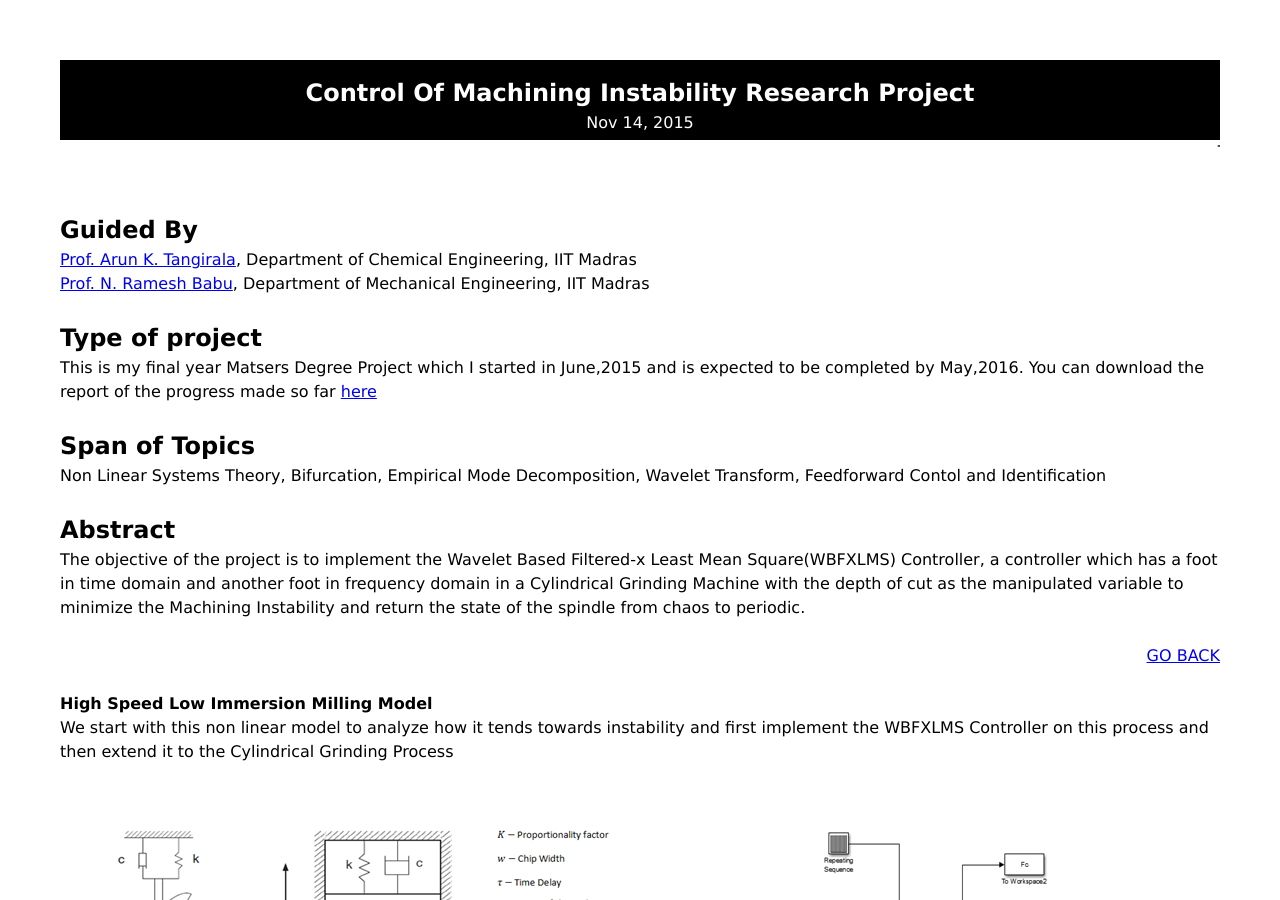
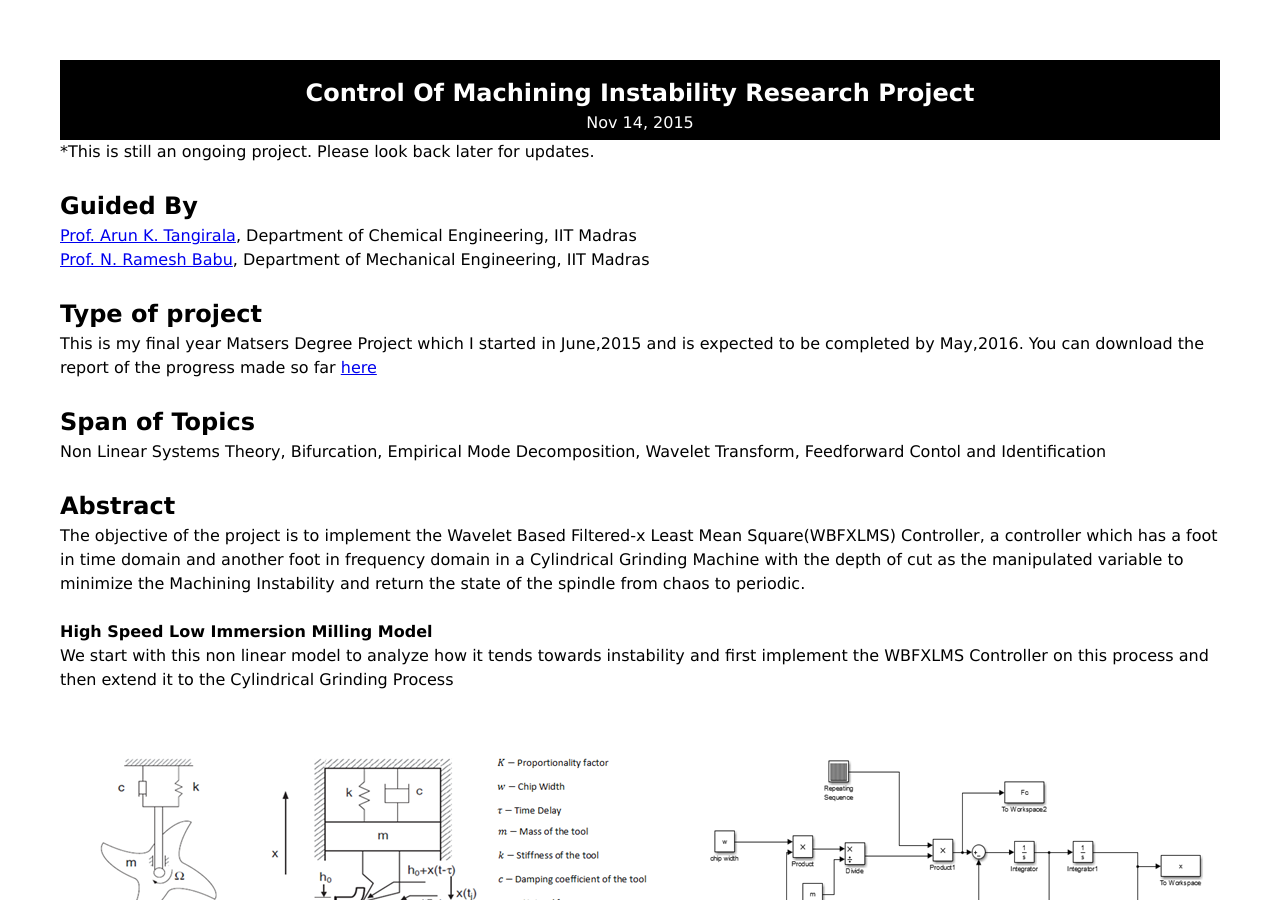
Before and after one commit to raghawardhan585/raghawardhan585.github.io, a Jekyll site: the page built from _posts/2015-11-14-Control-Of-Machining-Instability-Research-Project.markdown, in a window 1280 px wide and 900 px high. Built offline with Jekyll 4.4.1, drawn with Linux system fonts in a browser that asks for light colours; some of the changed text lies outside the part shown.

Commit message:
update 1

```diff
--- a/_posts/2015-05-08-System-Identification-Course-Project.markdown
+++ b/_posts/2015-05-08-System-Identification-Course-Project.markdown
@@ -21,7 +21,7 @@ date:   2015-05-08 02:51:19 +0530
 <font size="3"><b>Problem 2- Compressive Sensing</b></font>
 <p align ="justify">The objective of the project is to use the Compressive Sensing technique to find order and the delay of large delay, sparse parametric models by using a small number of samples.The key idea in Compressive Sensing methods is to use sparse representation of signals.</p>
 <br>
-<section role="banner" align="center">
+<section role="banner">
 <iframe src="/System_Identification_Project.pdf"
 style="width:600px; height:500px;" frameborder="2"></iframe>
 </section>
--- a/_posts/2015-11-14-Control-Of-Machining-Instability-Research-Project.markdown
+++ b/_posts/2015-11-14-Control-Of-Machining-Instability-Research-Project.markdown
@@ -2,7 +2,7 @@
 layout: post
 site.title:  "Control of Machining Instability -Research Project-"
 ---
-<marquee>This is still an ongoing project. Please look back later for updates</marquee>
+*This is still an ongoing project. Please look back later for updates.
 <br>
 <br>
 <font size="5"><b>Guided By</b></font>
@@ -18,8 +18,6 @@ Wavelet Transform, Feedforward Contol and Identification</p>
 <br>
 <font size="5"><b>Abstract</b></font>
 <p>The objective of the project is to implement the Wavelet Based Filtered-x Least Mean Square(WBFXLMS) Controller, a controller which has a foot in time domain and another foot in frequency domain in a Cylindrical Grinding Machine with the depth of cut as the manipulated variable to minimize the Machining Instability and return the state of the spindle from chaos to periodic.</p>
-<br>
-<div align="right"><a href="/project.html">GO BACK</a></div>
 <br>
 <font size="3"><b>High Speed Low Immersion Milling Model</b></font>
 <p>We start with this non linear model to analyze how it tends towards instability and first implement the WBFXLMS Controller on this process and then extend it to the Cylindrical Grinding Process</p>
@@ -40,4 +38,4 @@ Wavelet Transform, Feedforward Contol and Identification</p>
 <br>
 <div align="right"><a href="/project.html">GO BACK</a></div>
 <br>
-<marquee>This is still an ongoing project. Please look back later for updates</marquee>
+*This is still an ongoing project. Please look back later for updates.
```
